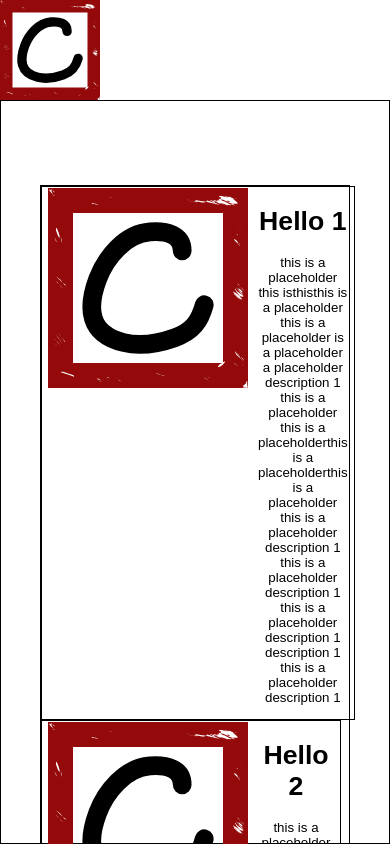
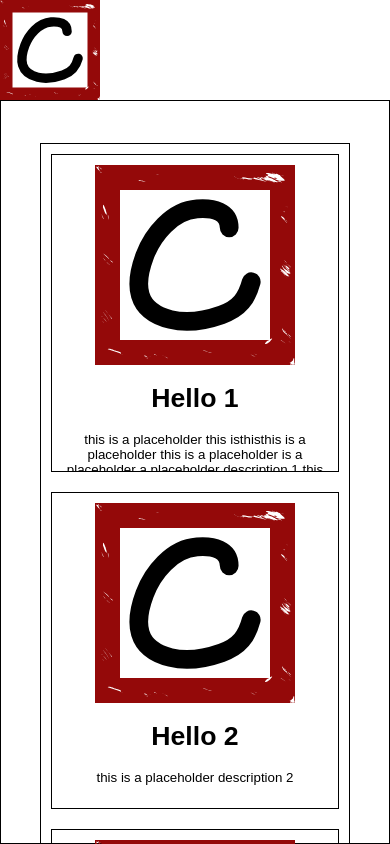
Before and after one commit to cjsimm/dev-site, a Next.js app: page /portfolio in a window 390 px wide. Shown: the top 844 px of the page. Built offline with nearby package versions, Linux system fonts and the light colour scheme.

Commit message:
set out css for portfolio items in default view mode. added media query to handle devices smaller than 1000px

```diff
--- a/app/(portfolio)/_components/components.module.css
+++ b/app/(portfolio)/_components/components.module.css
@@ -1,34 +1,46 @@
 .portfolioMenuContainer {
     border: solid black 1px;
-    margin: 10vh 10vw;
+    margin: 5vh 10vw;
     display: flex;
     flex-direction: column;
     flex-wrap: wrap;
-    gap: 2vw;
+    gap: 5vh;
 }
-.collapsedItemsContainer {
+
+/* classes related to default items (nothing expanded) */
+.defaultItemsContainer {
     display: flex;
     flex-direction: row;
     flex-wrap: wrap;
-    gap: 2vw;
-    border: solid black 1px;
 }
-/* this containers applies to both expanded and collapsed elements */
+
 .portfolioItemContainer {
-    width: 300px;
+    flex: 1;
     display: flex;
-    flex-direction: row;
-/*     justify-content: center;
-    align-items: center; */
+    flex-direction: column;
+    min-width: 100%;
+    max-height: 40vh;
 }
-/* interactive button holding the portfolio item thumbnail and text div when collapsed
+@media only screen and (min-width: 1000px) {
+    .portfolioItemContainer {min-width: 50%;}
+}
+/* interactive button holding the portfolio item thumbnail and text div when everything is collapsed
 expands the portfolio item when clicked
 */
 .portfolioItemSmall {
-    display: flex;
-    gap: 10px;
     background: inherit;
     border: solid black 1px;
+    display: flex;
+    flex-direction: column;
+    align-items: center;
+    overflow: hidden;
+    margin: 10px;
+    padding: 10px;
+    height: 100%;
+
+}
+.itemSmallText {
+
 }
 
 /* interactive button holding the portfolio item information when the item is expanded
@@ -37,4 +49,13 @@ closes the expansion when clicked
 .expandedItemContainer {
     display: flex;
     flex-direction: column;
+    border: solid black 1px;
 }
+
+/* classes related to collapsed items (thumbnail only) */
+.collapsedItemsContainer {
+    display: flex;
+    flex-direction: row;
+    flex-wrap: wrap;
+    border: solid black 1px;
+}
```
